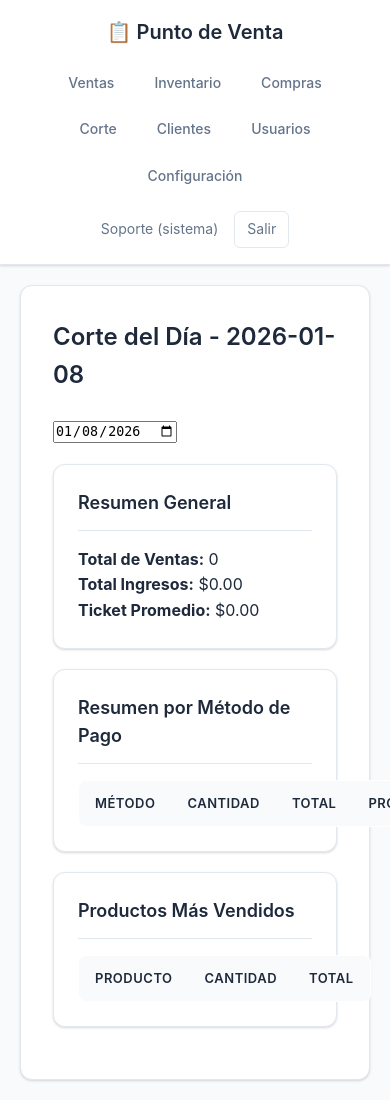
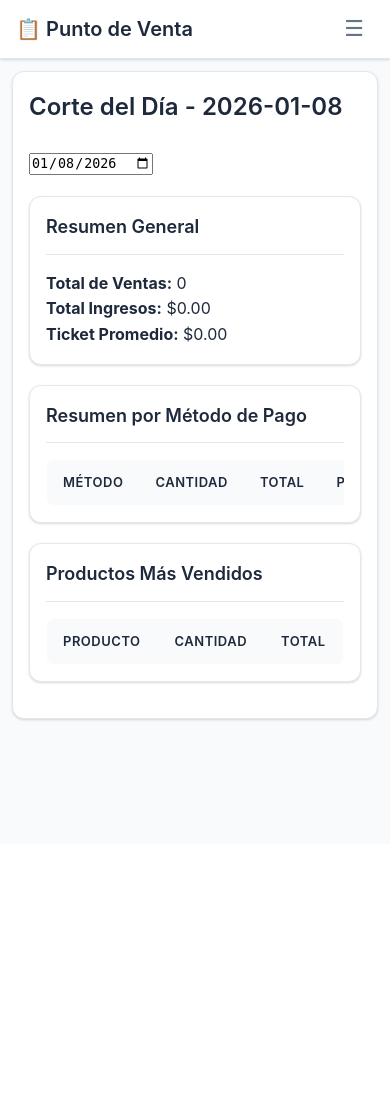
Before and after one commit to jmora19921002/punto_de_venta_web, a Flask app: page /corte-dia in a window 390 px wide; the page is wider, and only the part inside the window is pictured. After the commit the page ends 721 px from the top of that part, so only its background shows below. Run offline with Flask 3, Linux system fonts and the light colour scheme; a user stored in the database is signed in; data comes from the database, SQL or seed files in the repository; both versions use the stored data as it was after the commit; data that the repository does not hold is empty.

Commit message:
ajuste responsive

```diff
--- a/static/css/style.css
+++ b/static/css/style.css
@@ -54,6 +54,10 @@ body {
     font-size: 20px;
     font-weight: 600;
     color: var(--text);
+}
+
+.nav-toggle {
+    display: none;
 }
 
 .nav-menu {
@@ -537,15 +541,58 @@ table tr:hover {
 /* Responsive */
 @media (max-width: 768px) {
     .navbar {
-        flex-direction: column;
+        flex-direction: row;
+        align-items: center;
         height: auto;
-        padding: 16px;
-        gap: 16px;
+        padding: 10px 16px;
+        gap: 8px;
+    }
+
+    .nav-toggle {
+        display: inline-flex;
+        align-items: center;
+        justify-content: center;
+        background: transparent;
+        border: none;
+        font-size: 22px;
+        cursor: pointer;
+        color: var(--text-light);
+        padding: 6px 10px;
+        border-radius: 6px;
     }
 
     .nav-menu {
-        flex-wrap: wrap;
-        justify-content: center;
+        display: none;
+        width: 100%;
+        margin-top: 8px;
+        flex-direction: column;
+        gap: 6px;
+    }
+
+    .nav-menu.open {
+        display: flex;
+    }
+
+    .nav-user {
+        display: none;
+        width: 100%;
+        justify-content: space-between;
+        padding-top: 8px;
+    }
+
+    .nav-user.open {
+        display: flex;
+    }
+
+    .nav-link {
+        width: 100%;
+        text-align: center;
+        padding: 10px 12px;
+    }
+
+    .container {
+        padding: 12px;
+        max-width: 100%;
     }
 
     .form-row {
@@ -555,6 +602,28 @@ table tr:hover {
     .modal-content {
         margin: 10% auto;
         max-width: 95%;
+    }
+
+    /* Make tables horizontally scrollable */
+    .table-responsive {
+        overflow-x: auto;
+        -webkit-overflow-scrolling: touch;
+        width: 100%;
+    }
+
+    .carrito-items {
+        overflow-x: auto;
+    }
+
+    /* Punto de venta: stack columns */
+    .punto-venta-container {
+        grid-template-columns: 1fr !important;
+        height: auto !important;
+    }
+
+    /* Cards and form containers should be full width */
+    .card, .form-container, .login-card {
+        padding: 16px;
     }
 }
 
--- a/static/js/main.js
+++ b/static/js/main.js
@@ -62,3 +62,34 @@ document.addEventListener('DOMContentLoaded', function() {
         }, 5000);
     });
 });
+
+// Menú móvil: alternar visibilidad de nav-menu y nav-user
+document.addEventListener('DOMContentLoaded', function() {
+    const navToggle = document.querySelector('.nav-toggle');
+    const navMenu = document.querySelector('.nav-menu');
+    const navUser = document.querySelector('.nav-user');
+
+    if (navToggle) {
+        navToggle.addEventListener('click', function(e) {
+            e.stopPropagation();
+            if (navMenu) navMenu.classList.toggle('open');
+            if (navUser) navUser.classList.toggle('open');
+        });
+
+        // Cerrar menú al tocar fuera
+        document.addEventListener('click', function(event) {
+            if (!event.target.closest('.navbar')) {
+                if (navMenu) navMenu.classList.remove('open');
+                if (navUser) navUser.classList.remove('open');
+            }
+        });
+
+        // Asegurar estado cuando se redimensiona
+        window.addEventListener('resize', function() {
+            if (window.innerWidth > 768) {
+                if (navMenu) navMenu.classList.remove('open');
+                if (navUser) navUser.classList.remove('open');
+            }
+        });
+    }
+});
--- a/templates/base.html
+++ b/templates/base.html
@@ -13,6 +13,7 @@
         <div class="nav-brand">
             <h2>📋 Punto de Venta</h2>
         </div>
+        <button class="nav-toggle" aria-label="Abrir menú">☰</button>
         <div class="nav-menu">
             <a href="{{ url_for('punto_venta') }}" class="nav-link">Ventas</a>
             {% if session.user_role != 'cajero' %}
--- a/templates/clientes.html
+++ b/templates/clientes.html
@@ -16,7 +16,7 @@
         <button onclick="buscarClientes()" class="btn btn-info">🔍 Buscar</button>
     </div>
 
-    <div style="overflow-x: auto;">
+    <div class="table-responsive">
         <table>
             <thead>
                 <tr>
--- a/templates/compras.html
+++ b/templates/compras.html
@@ -12,7 +12,7 @@
         </div>
     </div>
 
-    <div style="overflow-x: auto;">
+    <div class="table-responsive">
         <table>
             <thead>
                 <tr>
--- a/templates/corte_dia.html
+++ b/templates/corte_dia.html
@@ -21,6 +21,7 @@
 
     <div class="card">
         <div class="card-header">Resumen por Método de Pago</div>
+        <div class="table-responsive">
         <table>
             <thead>
                 <tr>
@@ -41,10 +42,12 @@
                 {% endfor %}
             </tbody>
         </table>
+        </div>
     </div>
 
     <div class="card">
         <div class="card-header">Productos Más Vendidos</div>
+        <div class="table-responsive">
         <table>
             <thead>
                 <tr>
@@ -63,6 +66,7 @@
                 {% endfor %}
             </tbody>
         </table>
+        </div>
     </div>
 </div>
 
--- a/templates/inventario.html
+++ b/templates/inventario.html
@@ -16,7 +16,7 @@
         <button onclick="buscarProductos()" class="btn btn-info">🔍 Buscar</button>
     </div>
 
-    <div style="overflow-x: auto;">
+    <div class="table-responsive">
         <table>
             <thead>
                 <tr>
--- a/templates/usuarios.html
+++ b/templates/usuarios.html
@@ -10,6 +10,7 @@
         <button onclick="nuevoUsuario()" class="btn btn-success">➕ Nuevo Usuario</button>
     </div>
 
+    <div class="table-responsive">
     <table>
         <thead>
             <tr>
@@ -35,5 +36,6 @@
             {% endfor %}
         </tbody>
     </table>
+    </div>
 </div>
 {% endblock %}
```
Also changed, not shown: templates/punto_venta.html (+12 -0 lines), punto_venta.db.
